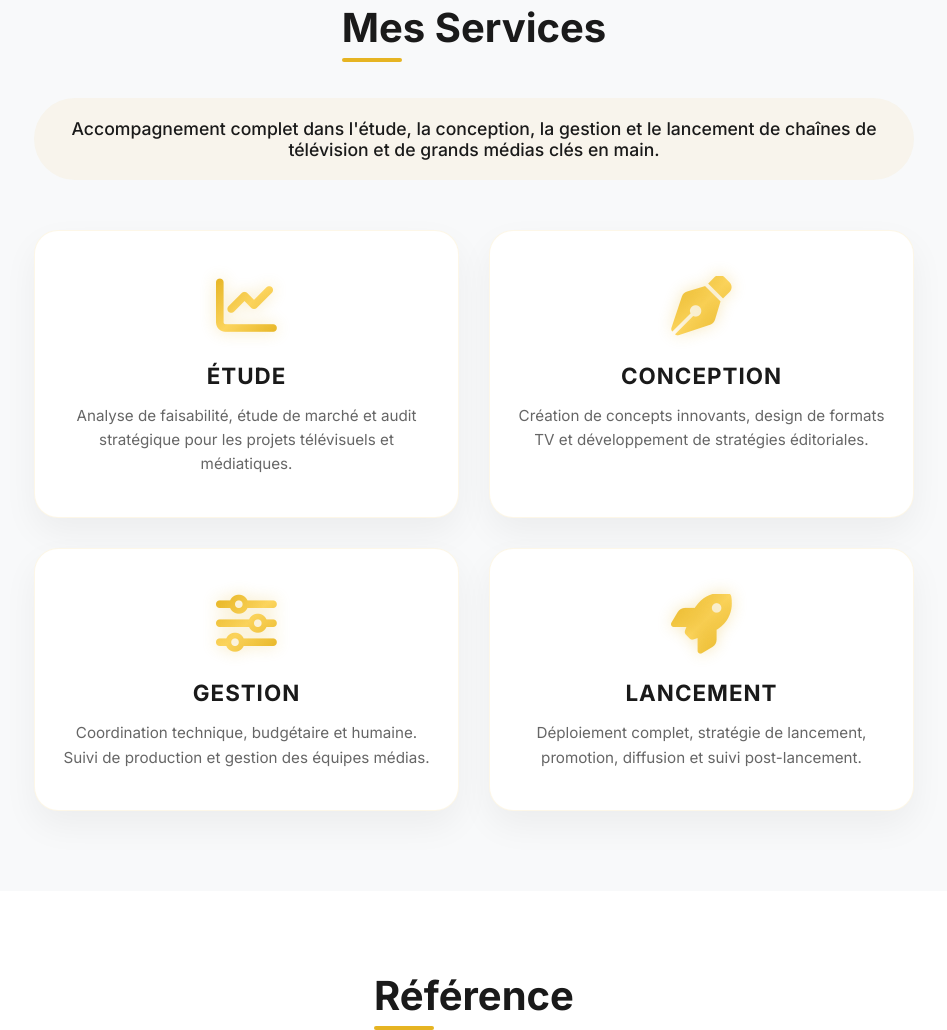
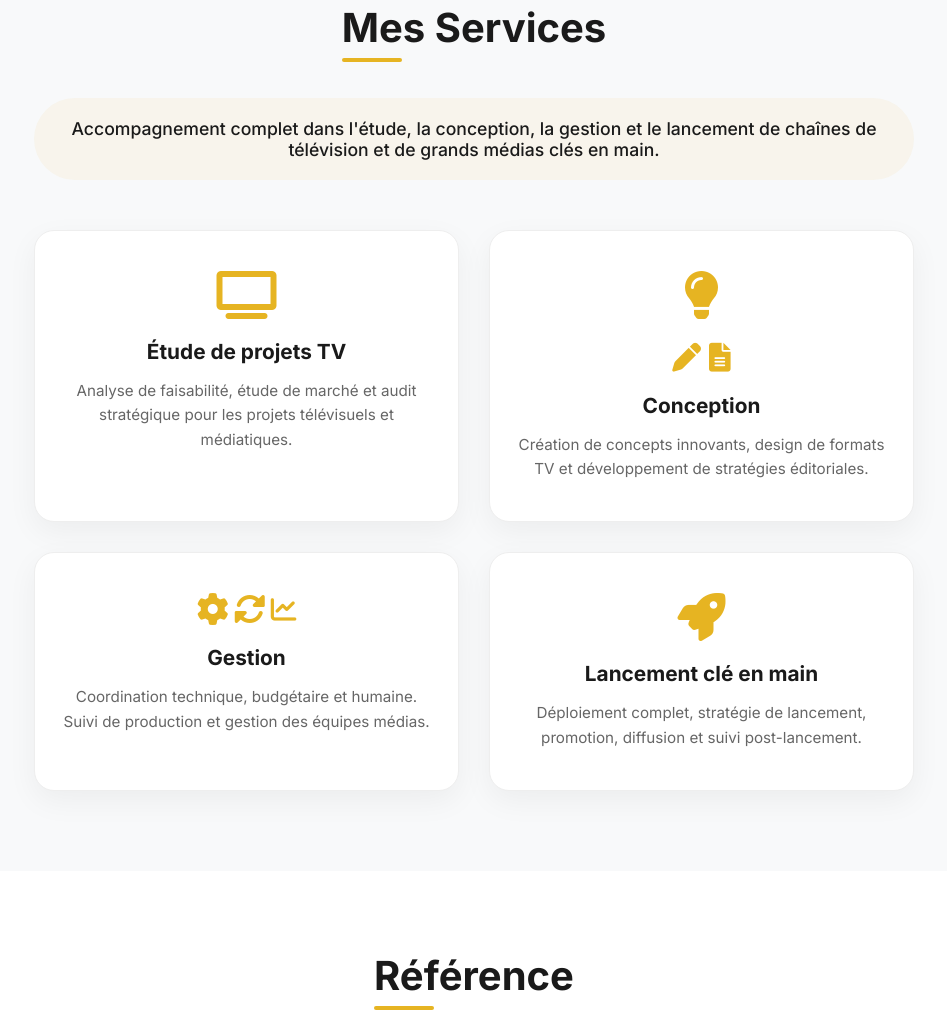
Before and after one commit to png54/test3, a plain HTML site: page index.html in a window 1280 px wide. Shown: the part 1878-2908 px from the top of the page, without its empty margins (306-1253 px from the left). Drawn offline with Linux system fonts and the light colour scheme.

Commit message:
Improve service card styles and social links section
Enhanced styling and structure for service cards and social sections.

```diff
--- a/index.html
+++ b/index.html
@@ -142,7 +142,7 @@
             background-color: #1a1a1a;
         }
 
-        /* ========== SOCIAL LINKS SIDEBAR (DESKTOP) ========== */
+        /* ========== SOCIAL LINKS SIDEBAR (DESKTOP) - ENHANCED ========== */
         .social-links-side {
             text-align: center;
             margin-top: auto;
@@ -312,7 +312,7 @@
             border-color: #e6b422;
         }
 
-        /* ========== MOBILE SOCIAL SECTION ========== */
+        /* ========== MOBILE SOCIAL SECTION (UNDER HERO) - ENHANCED ========== */
         .mobile-social-section {
             display: none;
             text-align: center;
@@ -455,7 +455,7 @@
             font-size: 0.85rem;
         }
 
-        /* ========== SERVICES GRID WITH ENHANCED ICONS ========== */
+        /* SERVICES GRID - Desktop: 2 colonnes (2x2), Mobile: 1 colonne */
         .services-grid {
             display: grid;
             gap: 30px;
@@ -479,64 +479,68 @@
 
         .service-card {
             background: white;
-            padding: 45px 25px 40px;
-            border-radius: 24px;
-            box-shadow: 0 15px 35px rgba(0,0,0,0.05);
-            transition: all 0.4s cubic-bezier(0.175, 0.885, 0.32, 1.275);
+            padding: 40px 25px;
+            border-radius: 20px;
+            box-shadow: 0 10px 30px rgba(0,0,0,0.05);
+            transition: all 0.3s ease;
             text-align: center;
-            border: 1px solid rgba(230,180,34,0.1);
-            position: relative;
-            overflow: hidden;
-        }
-
-        .service-card::before {
-            content: '';
-            position: absolute;
-            top: 0;
-            left: 0;
-            width: 100%;
-            height: 5px;
-            background: linear-gradient(90deg, #e6b422, #ffd966, #e6b422);
-            transform: scaleX(0);
-            transition: transform 0.4s ease;
-        }
-
-        .service-card:hover::before {
-            transform: scaleX(1);
+            border: 1px solid #eee;
         }
 
         .service-card:hover {
-            transform: translateY(-12px);
-            box-shadow: 0 25px 45px rgba(230,180,34,0.15);
-            border-color: rgba(230,180,34,0.3);
+            transform: translateY(-10px);
+            box-shadow: 0 20px 40px rgba(0,0,0,0.1);
+            border-color: #e6b422;
         }
 
-        /* Enhanced Icon Styling */
         .service-card i {
-            font-size: 3.8rem;
-            margin-bottom: 25px;
-            display: inline-block;
-            background: linear-gradient(135deg, #e6b422 0%, #ffd966 50%, #e6b422 100%);
-            -webkit-background-clip: text;
-            background-clip: text;
-            color: transparent;
-            transition: all 0.3s ease;
-            text-shadow: 0 0 15px rgba(230,180,34,0.3);
+            font-size: 3rem;
+            color: #e6b422;
+            margin-bottom: 20px;
         }
 
-        .service-card:hover i {
-            transform: scale(1.1) rotate(3deg);
-            background: linear-gradient(135deg, #ffd966 0%, #e6b422 100%);
-            -webkit-background-clip: text;
-            background-clip: text;
+        /* Style pour les icônes composites personnalisées */
+        .composite-icon {
+            display: flex;
+            flex-direction: column;
+            align-items: center;
+            justify-content: center;
+            margin-bottom: 20px;
+        }
+        .composite-icon .top-icon {
+            font-size: 1.8rem;
+            color: #e6b422;
+            margin-bottom: 5px;
+        }
+        .composite-icon .bottom-icons {
+            display: flex;
+            gap: 8px;
+            justify-content: center;
+        }
+        .composite-icon .bottom-icons i {
+            font-size: 1.8rem;
+            color: #e6b422;
+            margin: 0;
+        }
+        .management-icon {
+            display: flex;
+            align-items: center;
+            justify-content: center;
+            gap: 5px;
+            margin-bottom: 20px;
+        }
+        .management-icon i {
+            font-size: 2rem;
+            color: #e6b422;
+            margin: 0;
+        }
+        .management-icon i.fa-chart-line {
+            font-size: 1.6rem;
         }
 
         .service-card h3 {
-            font-size: 1.4rem;
+            font-size: 1.3rem;
             margin-bottom: 15px;
-            font-weight: 700;
-            letter-spacing: 1px;
-            color: #1a1a1a;
         }
 
         .service-card p {
@@ -557,7 +561,7 @@
             border-radius: 60px;
         }
 
-        /* ========== REFERENCE GALLERY ========== */
+        /* ========== REFERENCE GALLERY (PAGE PRINCIPALE) ========== */
         .ref-gallery {
             max-width: 1200px;
             margin: 0 auto;
@@ -683,9 +687,6 @@
                 font-size: 1rem;
                 padding: 15px;
             }
-            .service-card i {
-                font-size: 3rem;
-            }
         }
     </style>
 </head>
@@ -793,6 +794,7 @@
             </div>
         </section>
 
+        <!-- ========== SECTION SERVICES AVEC LES NOUVELLES ICÔNES ========== -->
         <section class="section section-dark" id="services">
             <div class="container-custom">
                 <div style="text-align: center;">
@@ -802,34 +804,50 @@
                     </div>
                 </div>
                 <div class="services-grid">
-                    <!-- Service 1: ÉTUDE -->
+                    <!-- 1. Étude de projets TV - Icône TV (gardée identique) -->
                     <div class="service-card">
-                        <i class="fas fa-chart-line"></i>
-                        <h3>ÉTUDE</h3>
+                        <i class="fas fa-tv"></i>
+                        <h3>Étude de projets TV</h3>
                         <p>Analyse de faisabilité, étude de marché et audit stratégique pour les projets télévisuels et médiatiques.</p>
                     </div>
-                    <!-- Service 2: CONCEPTION -->
+
+                    <!-- 2. Conception - Icône: Ampoule + (Stylo + Document) -->
                     <div class="service-card">
-                        <i class="fas fa-pen-nib"></i>
-                        <h3>CONCEPTION</h3>
+                        <div class="composite-icon">
+                            <div class="top-icon">
+                                <i class="fas fa-lightbulb"></i>
+                            </div>
+                            <div class="bottom-icons">
+                                <i class="fas fa-pen"></i>
+                                <i class="fas fa-file-alt"></i>
+                            </div>
+                        </div>
+                        <h3>Conception</h3>
                         <p>Création de concepts innovants, design de formats TV et développement de stratégies éditoriales.</p>
                     </div>
-                    <!-- Service 3: GESTION -->
+
+                    <!-- 3. Gestion - Icône: Engrenage + Flèches circulaires + Graphique -->
                     <div class="service-card">
-                        <i class="fas fa-sliders-h"></i>
-                        <h3>GESTION</h3>
+                        <div class="management-icon">
+                            <i class="fas fa-cog"></i>
+                            <i class="fas fa-sync-alt"></i>
+                            <i class="fas fa-chart-line"></i>
+                        </div>
+                        <h3>Gestion</h3>
                         <p>Coordination technique, budgétaire et humaine. Suivi de production et gestion des équipes médias.</p>
                     </div>
-                    <!-- Service 4: LANCEMENT -->
+
+                    <!-- 4. Lancement clé en main - Icône fusée (gardée identique) -->
                     <div class="service-card">
                         <i class="fas fa-rocket"></i>
-                        <h3>LANCEMENT</h3>
+                        <h3>Lancement clé en main</h3>
                         <p>Déploiement complet, stratégie de lancement, promotion, diffusion et suivi post-lancement.</p>
                     </div>
                 </div>
             </div>
         </section>
 
+        <!-- ========== SECTION RÉFÉRENCE DANS LE CORPS DE LA PAGE ========== -->
         <section class="section section-white" id="reference">
             <div class="container-custom">
                 <div style="text-align: center;">
```
